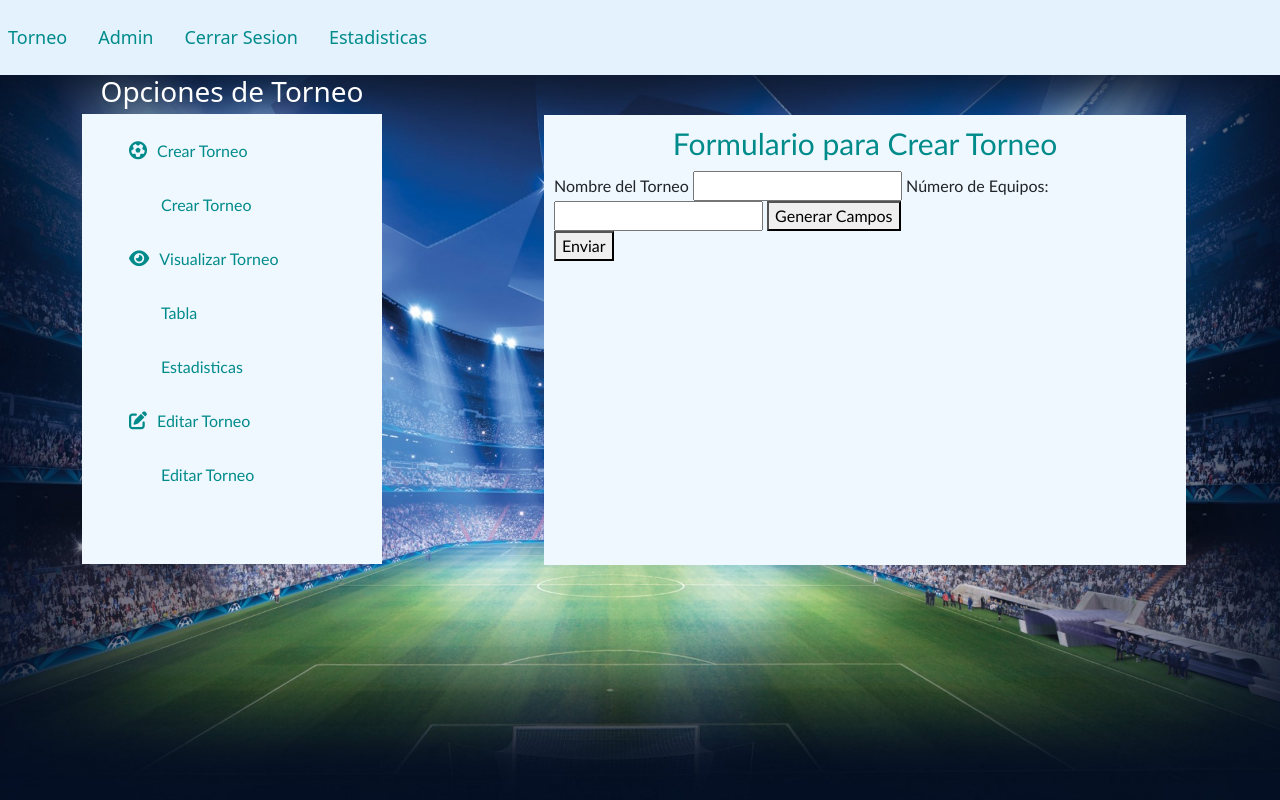
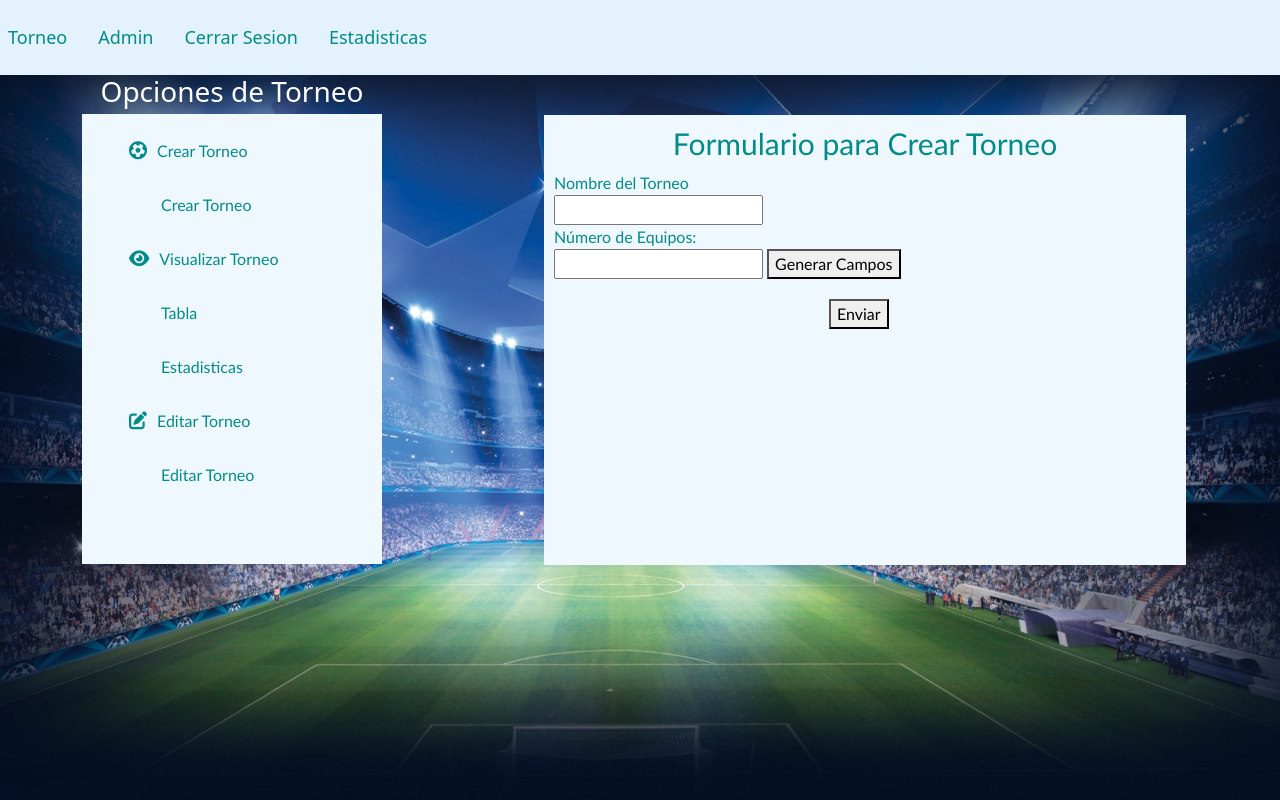
Before and after one commit to carlosgabar/Torneo, a Flask app: page / in a window 1280 px wide, after a click on "Crear Torneo". Run offline with Flask 3, Linux system fonts and the light colour scheme; some libraries are stand-ins or nearby versions.

Commit message:
actualizacion 23/feb 9pm

```diff
--- a/Torneo/static/style_menu.css
+++ b/Torneo/static/style_menu.css
@@ -104,6 +104,22 @@ body {
   height: 450px;
   display: inline-block;
   font-family: 'Trebuchet MS', 'Lucida Sans Unicode', 'Lucida Grande', 'Lucida Sans', Arial, sans-serif;
+  overflow-y:scroll;
 
 
 }
+
+.ordenar label{
+
+  font-family: 'Trebuchet MS', 'Lucida Sans Unicode', 'Lucida Grande', 'Lucida Sans', Arial, sans-serif;
+  color:darkcyan;
+  display:block;
+
+
+}
+
+.ordenar .boton{
+
+  margin-top:20px;
+  margin-left: 275px;
+}
--- a/Torneo/templates/menu.html
+++ b/Torneo/templates/menu.html
@@ -35,6 +35,7 @@
 
 <div id="crear" class="formularios">
 
+  <div class="ordenar">
     <h2>Formulario para Crear Torneo</h2>
 
   <form id="equipoForm" action="/crear" method="post">
@@ -45,11 +46,14 @@
     <input type="number" id="numEquipos" name="numEquipos" min="1" required>
     <button type="button" onclick="generarCampos()">Generar Campos</button>
 
+    <div class="ordenargenerados">
     <div id="equiposContainer"></div>
+    </div>
 
-  <button type="submit">Enviar</button>
+    <button class="boton" type="submit">Enviar</button>
+
 </form>
-
+</div>
 <script>
 function generarCampos() {
   var numEquipos = document.getElementById("numEquipos").value;
@@ -66,7 +70,7 @@ function generarCampos() {
 
       container.appendChild(label);
       container.appendChild(input);
-      container.appendChild(document.createElement("br")); // Salto de línea
+      //container.appendChild(document.createElement("br")); // Salto de línea
   }
 }
 </script>
```
Lines whose indentation alone changed are shown as unchanged.
